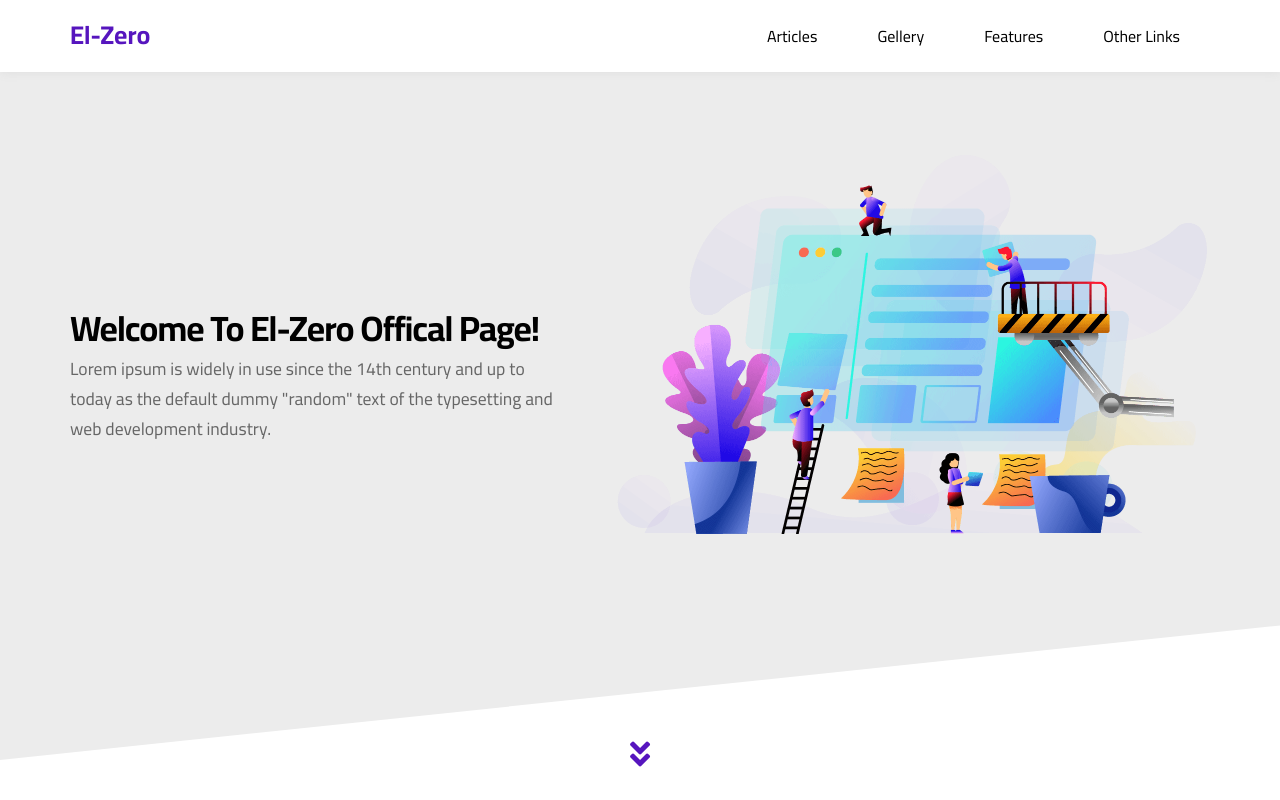
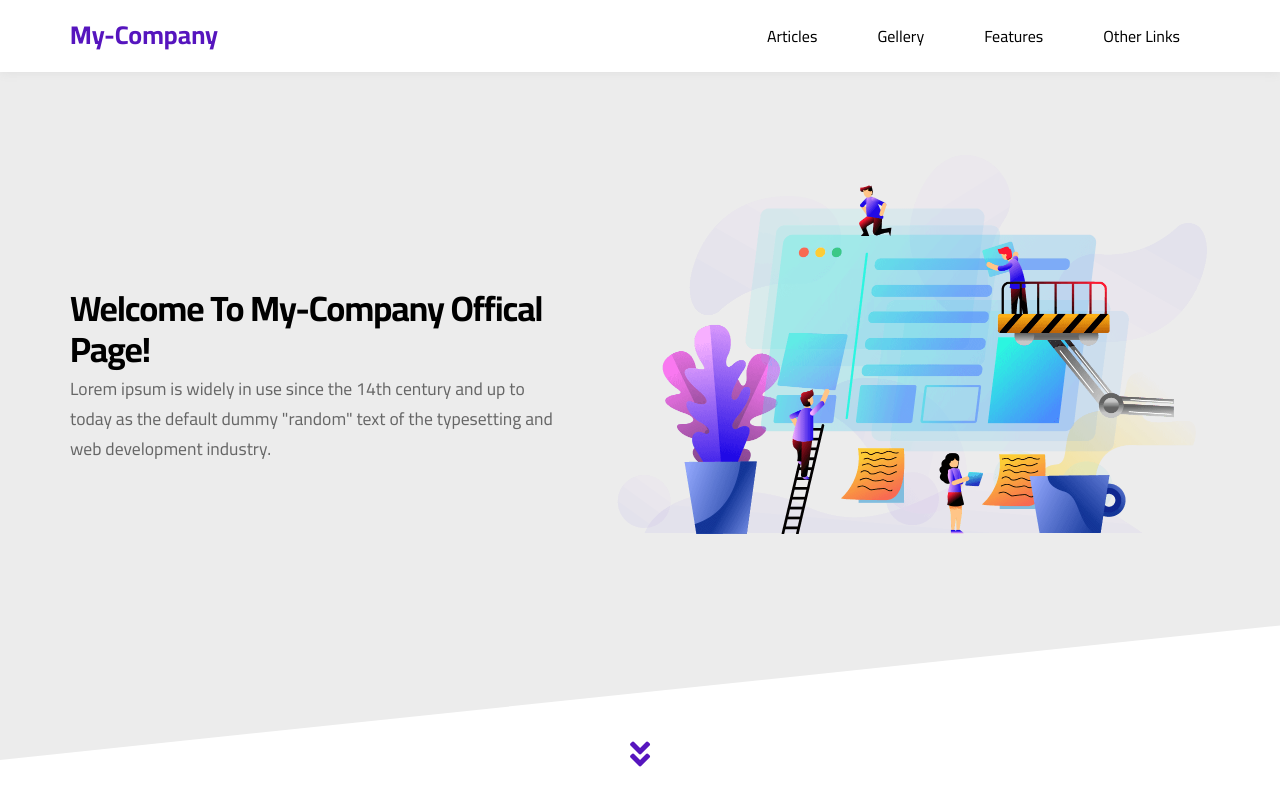
Before and after one commit to AbdulrahmanXSO25/Elzero-Third-Template, a plain HTML site: page index.html in a window 1280 px wide. Shown: the top 800 px of the page. Drawn offline with Linux system fonts and the light colour scheme.

Commit message:
Update index.html

```diff
--- a/index.html
+++ b/index.html
@@ -5,7 +5,7 @@
     <meta charset="UTF-8" />
     <meta http-equiv="X-UA-Compatible" content="IE=edge" />
     <meta name="viewport" content="width=device-width, initial-scale=1.0" />
-    <title>El-Zero</title>
+    <title>My-Company</title>
     <link rel="stylesheet" href="css/normalize.css" />
     <link rel="stylesheet" href="css/main.css" />
     <!-- Font Awesome -->
@@ -20,7 +20,7 @@
     <!-- Start Header -->
     <div class="header" id="header">
         <div class="container">
-            <a href="#" class="logo">El-Zero</a>
+            <a href="#" class="logo">My-Company</a>
             <ul class="main-nav">
                 <li><a href="#articles">Articles</a></li>
                 <li><a href="#gallery">Gellery</a></li>
@@ -74,7 +74,7 @@
     <div class="landing">
         <div class="container">
             <div class="text">
-                <h1>Welcome To El-Zero Offical Page!</h1>
+                <h1>Welcome To My-Company Offical Page!</h1>
                 <p>Lorem ipsum is widely in use since the 14th century and up to today as the default dummy "random"
                     text of the typesetting and web development industry.</p>
             </div>
```
